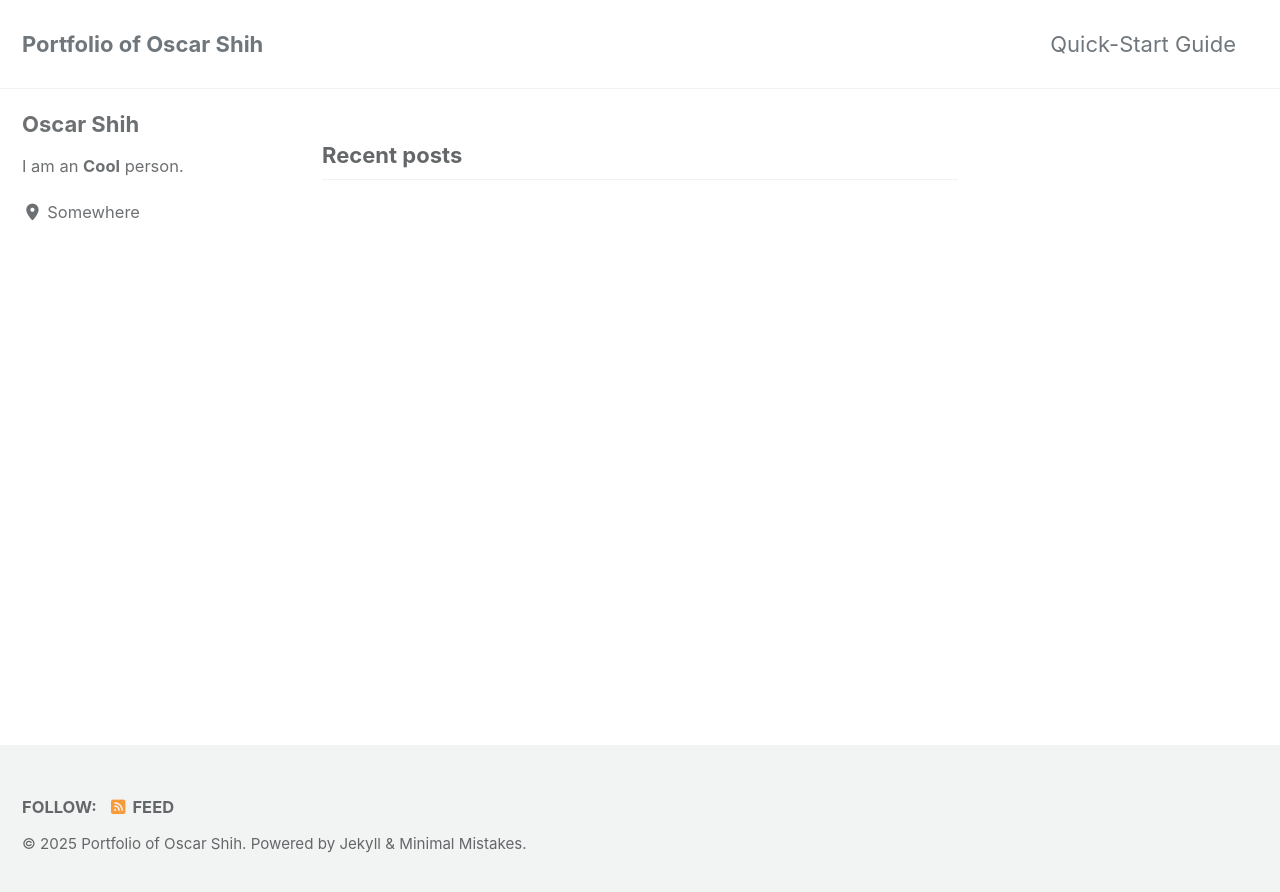
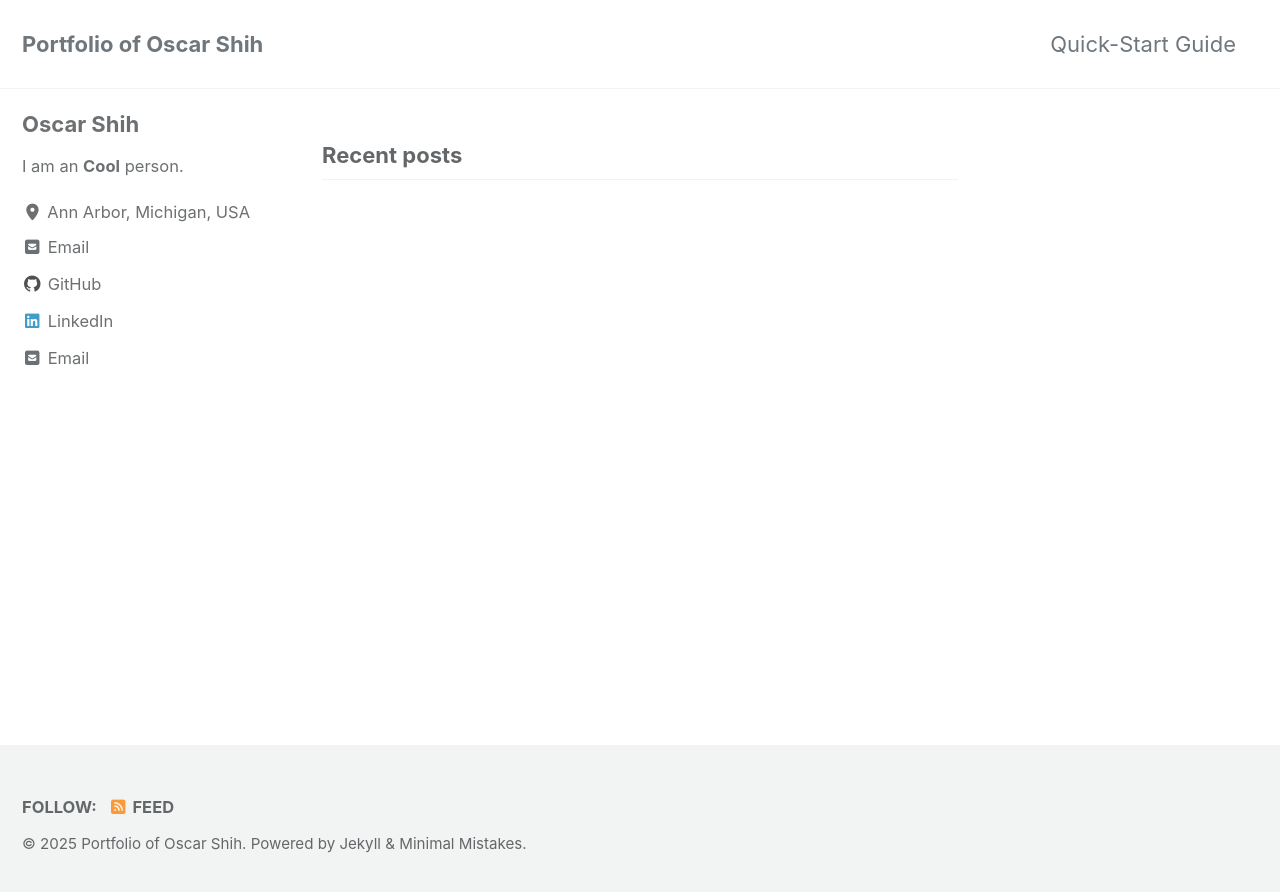
Before and after one commit to oscar10408/oscar10408.github.io, a Jekyll site: the page built from index.html, in a window 1280 px wide. Shown: the top 892 px of the page. Built offline with Jekyll 4.4.1, drawn with Linux system fonts in a browser that asks for light colours; cached includes are drawn as plain includes; the list of posts is cut into pages by our own code.

Commit message:
Update yaml

```diff
--- a/_config.yml
+++ b/_config.yml
@@ -116,27 +116,27 @@ author:
   name             : "Oscar Shih"
   avatar           : # path of avatar image, e.g. "/assets/images/bio-photo.jpg"
   bio              : "I am an **Cool** person."
-  location         : "Somewhere"
-  email            :
+  location         : "Ann Arbor, Michigan, USA"
+  email            : "haochuns@umich.edu"
   links:
     - label: "Email"
       icon: "fas fa-fw fa-envelope-square"
-      # url: "mailto:your.name@email.com"
-    - label: "Website"
-      icon: "fas fa-fw fa-link"
-      # url: "https://your-website.com"
-    - label: "Twitter"
-      icon: "fab fa-fw fa-twitter-square"
+      url: "mailto:haochuns@umich.edu"
+    # - label: "Website"
+    #   icon: "fas fa-fw fa-link"
+    #   url: "https://github.com/oscar10408"
+    # - label: "Twitter"
+      # icon: "fab fa-fw fa-twitter-square"
       # url: "https://twitter.com/"
-    - label: "Facebook"
-      icon: "fab fa-fw fa-facebook-square"
+    # - label: "Facebook"
+    #   icon: "fab fa-fw fa-facebook-square"
       # url: "https://facebook.com/"
     - label: "GitHub"
       icon: "fab fa-fw fa-github"
-      # url: "https://github.com/"
-    - label: "Instagram"
-      icon: "fab fa-fw fa-instagram"
-      # url: "https://instagram.com/"
+      url: "https://github.com/oscar10408"
+    - label: "LinkedIn"
+      icon: "fab fa-fw fa-linkedin"
+      url: "https://www.linkedin.com/in/oscar-hao-chun"
 
 # Site Footer
 footer:
```
